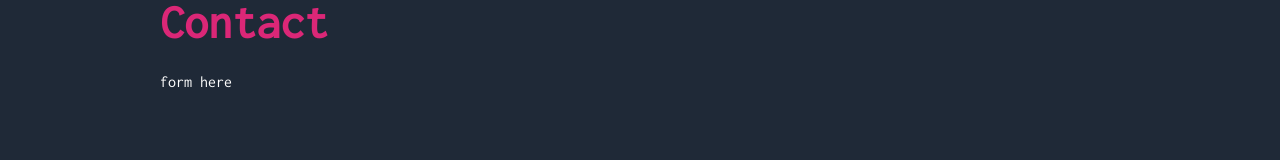
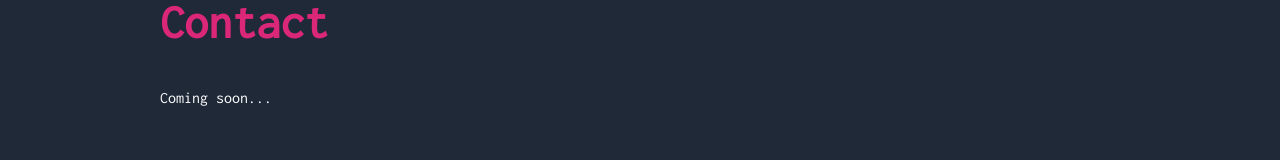
Before and after one commit to devneill/portfolio, a React (Vite) app: page / in a window 1280 px wide. Both pictures are taken after a click on the button "Contact". Shown: the part 154-314 px from the top of the page. Built offline with nearby package versions, Linux system fonts and the light colour scheme.

Commit message:
Contact is coming soon

```diff
--- a/src/pages/Contact.tsx
+++ b/src/pages/Contact.tsx
@@ -2,9 +2,7 @@ export function Contact() {
   return (
     <article className="flex flex-col w-full pt-10  gap-6">
       <h1 className="text-3xl xl:text-5xl font-bold text-pink-600">Contact</h1>
-      <form className="flex flex-col md:flex-row justify-between text-center gap-6">
-        form here
-      </form>
+      <p>Coming soon...</p>
     </article>
   );
 }
```
